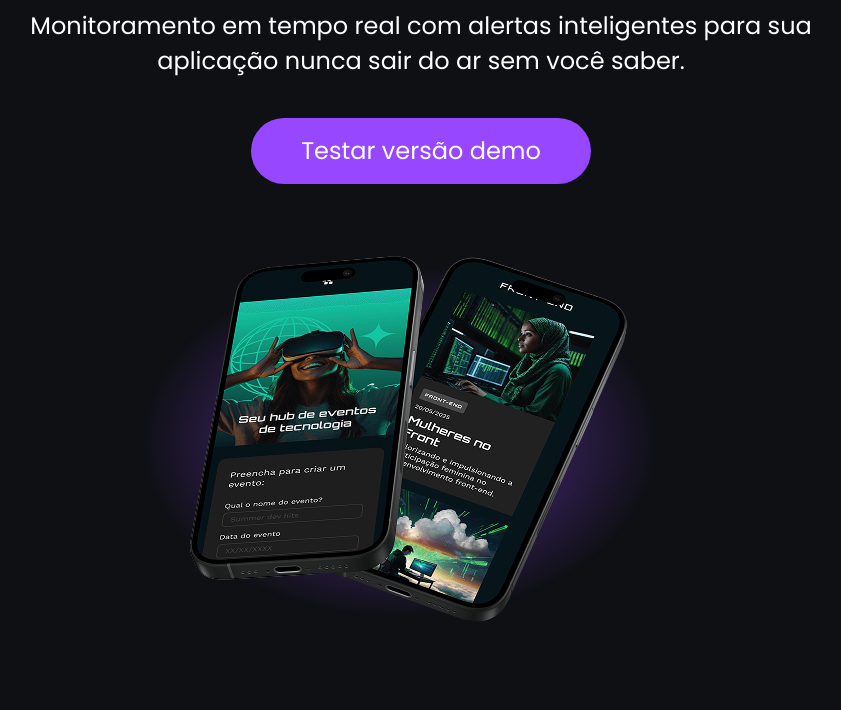
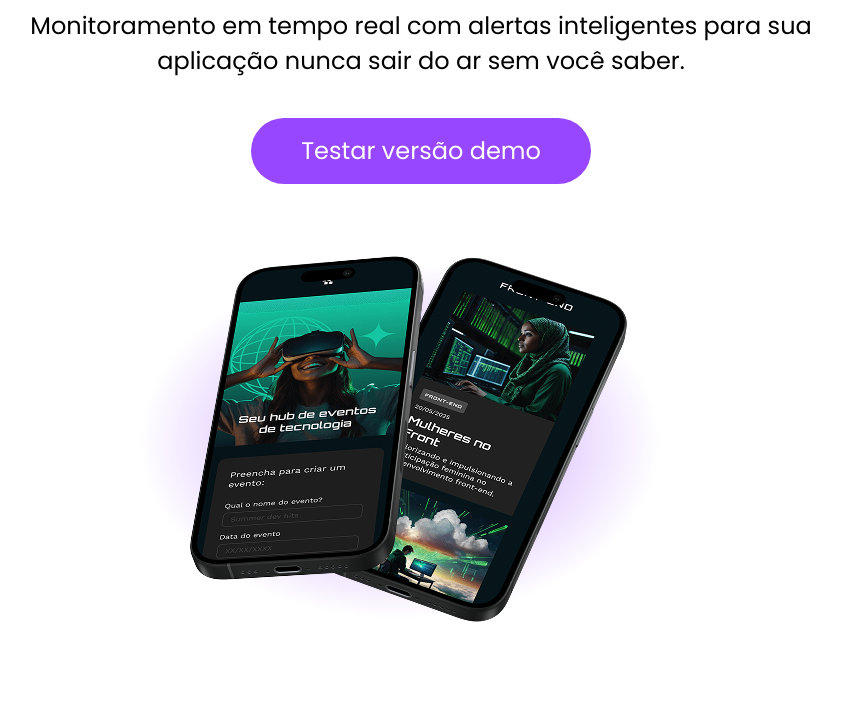
Before and after one commit to biaa-araujo/tecboard, a plain HTML site: page index.html in a window 1280 px wide. Shown: the part 345-1055 px from the top of the page, without its empty margins (219-1060 px from the left). Drawn offline with Linux system fonts and the light colour scheme.

Commit message:
alteração da cor de fundo

```diff
--- a/css/style.css
+++ b/css/style.css
@@ -27,8 +27,8 @@
 /* estilo desktop */
 
 body{
-    background-color: #0E1014;
-    color: #FFFFFF;
+    background-color: #FFFFFF;
+    color: #000000;
 }
 
 header img{
```
